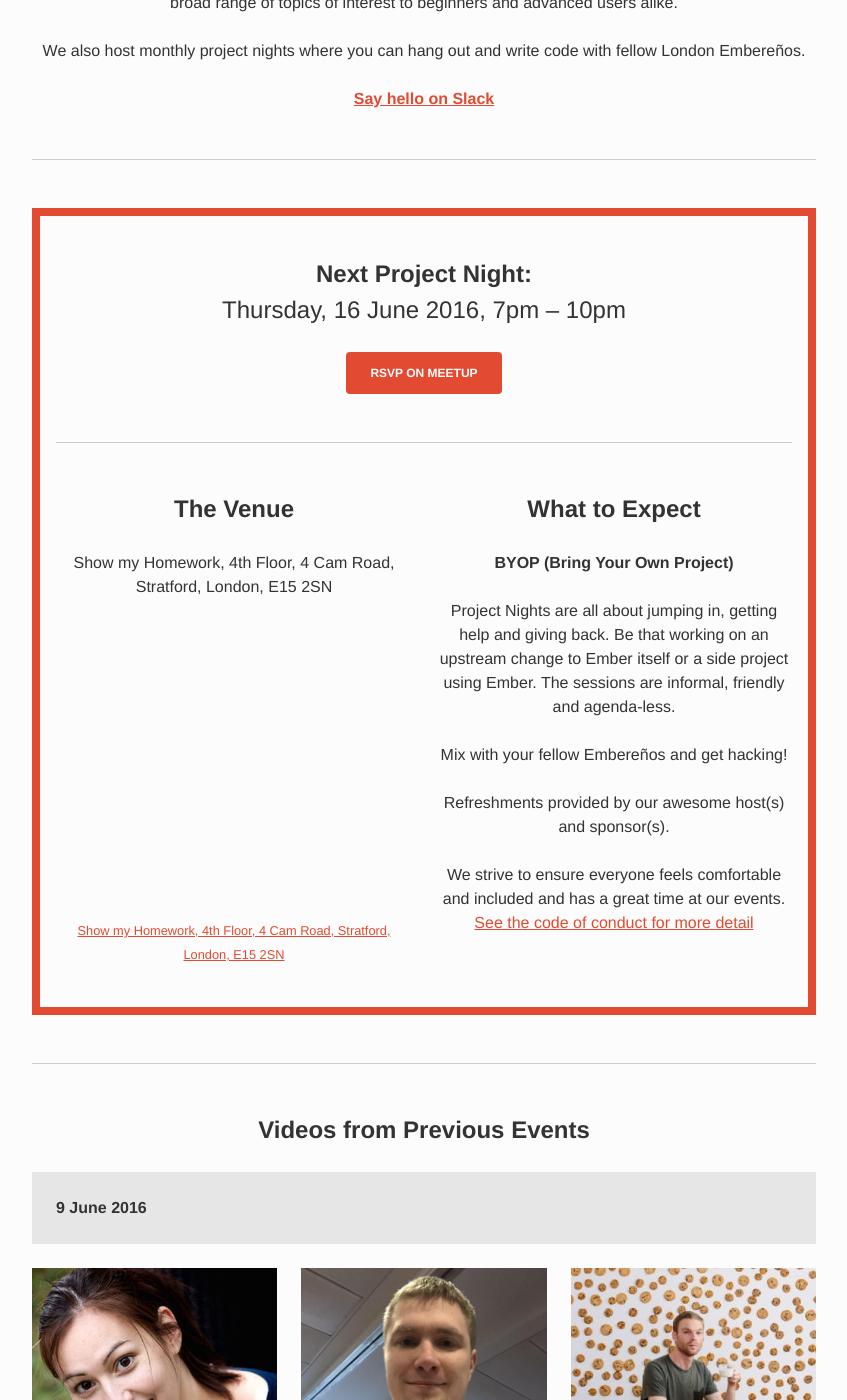
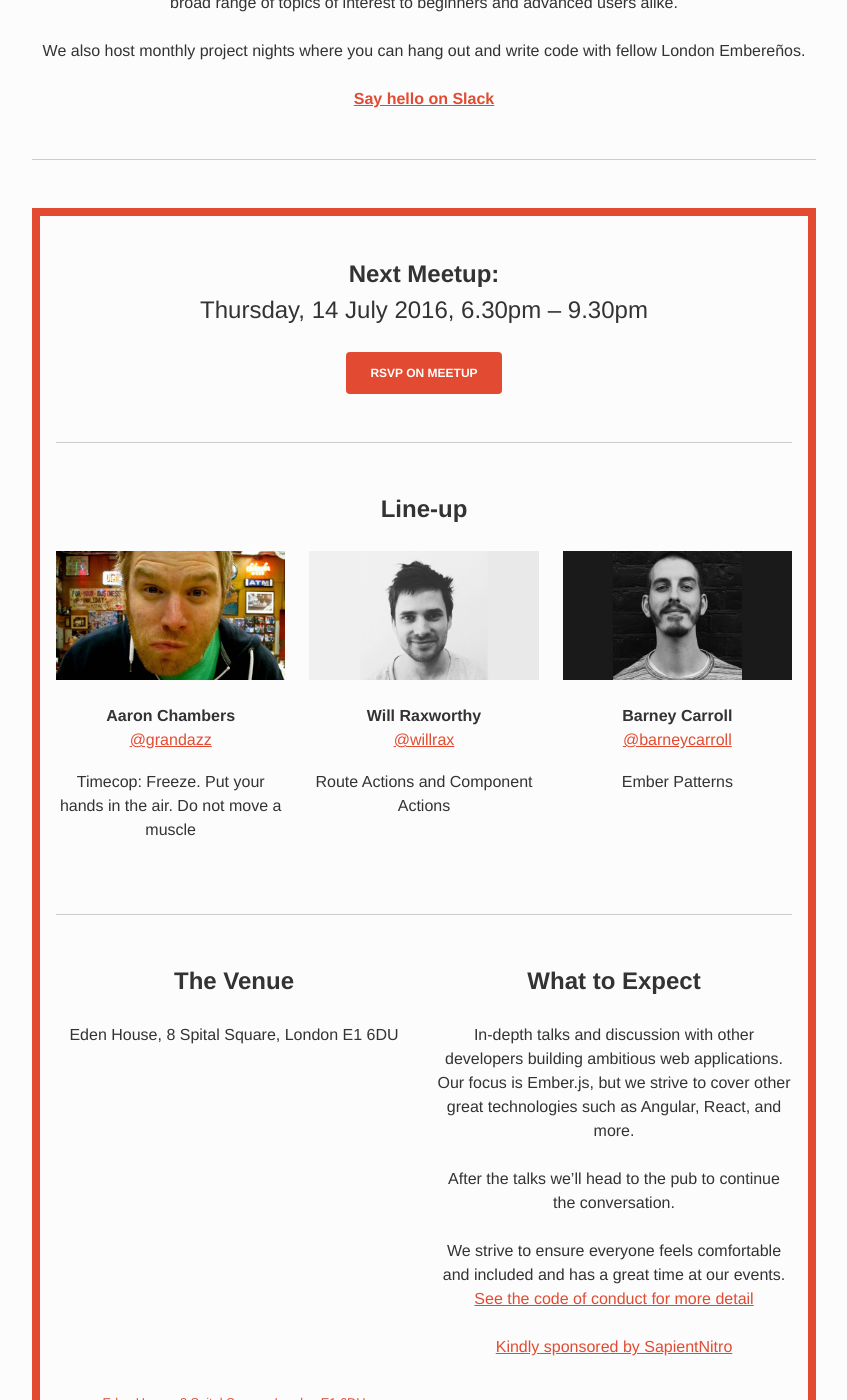
Before and after one commit to emberlondon/emberlondon.github.io, a Jekyll site: the page built from index.html, in a window 1280 px wide and 1400 px high, scrolled down 546 px. Shown: the whole window, without its empty margins (216-1063 px from the left). Built offline with Jekyll 4.4.1, drawn with Linux system fonts in a browser that asks for light colours; nearby versions of some CDN libraries; some of the changed text lies outside the part shown.

Commit message:
July 2016 line up

```diff
--- a/_data/events.yml
+++ b/_data/events.yml
@@ -1,27 +1,27 @@
-- type: project-night
-  date: Thursday, 16 June 2016
-  time: 7pm – 10pm
-  datetime_aria: Thursday, Sixteenth of June, two-thousand and sixteen, seven pm to ten pm.
-  location: Show my Homework, 4th Floor, 4 Cam Road, Stratford, London, E15 2SN
-  location_for_google: 4 Cam Road, Stratford, London, E15 2SN
-  url: http://www.meetup.com/London-Emberjs-User-Group/events/231614803/
-# - type: meetup
-#   date:
-#   time: 6.30pm – 9.30pm
-#   datetime_aria:
-#   location: Eden House, 8 Spital Square, London E1 6DU
-#   location_for_google: Eden House, 8 Spital Square, London E1 6DU
-#   url:
-#   talks:
-#   - speaker_name:
-#     speaker_twitter:
-#     image:
-#     title:
-#   - speaker_name:
-#     speaker_twitter:
-#     image:
-#     title:
-#   - speaker_name:
-#     speaker_twitter:
-#     image:
-#     title:
+- type: meetup
+  date: Thursday, 14 July 2016
+  time: 6.30pm – 9.30pm
+  datetime_aria: Thursday, fourteenth of July, two-thousand and sixteen, six-thirty pm to ten pm.
+  location: Eden House, 8 Spital Square, London E1 6DU
+  location_for_google: Eden House, 8 Spital Square, London E1 6DU
+  url: http://www.meetup.com/London-Emberjs-User-Group/events/231614809/
+  talks:
+  - speaker_name: Aaron Chambers
+    speaker_twitter: grandazz
+    image: images/speakers/grandazz-3.jpg
+    title: 'Timecop: Freeze. Put your hands in the air. Do not move a muscle'
+  - speaker_name: Will Raxworthy
+    speaker_twitter: willrax
+    image: images/speakers/willrax-2.jpg
+    title: Route Actions and Component Actions
+  - speaker_name: Barney Carroll
+    speaker_twitter: barneycarroll
+    image: images/speakers/barneycarroll.jpg
+    title: Ember Patterns
+# - type: project-night
+#   date: Thursday, 16 June 2016
+#   time: 7pm – 10pm
+#   datetime_aria: Thursday, Sixteenth of June, two-thousand and sixteen, seven pm to ten pm.
+#   location: Show my Homework, 4th Floor, 4 Cam Road, Stratford, London, E15 2SN
+#   location_for_google: 4 Cam Road, Stratford, London, E15 2SN
+#   url: http://www.meetup.com/London-Emberjs-User-Group/events/231614803/
```
Also changed, not shown: images/speakers/barneycarroll.jpg (added), images/speakers/grandazz-3.jpg (added).
